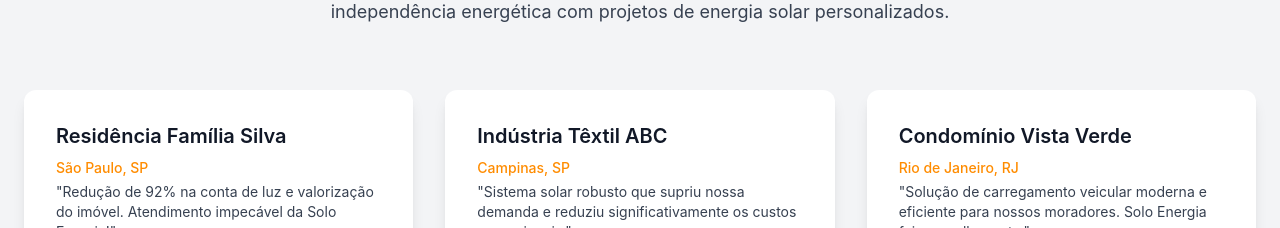
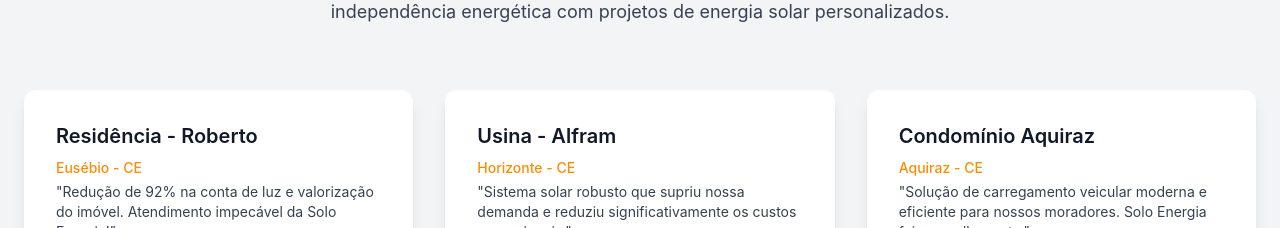
Before and after one commit to mateus-esm/Solo-Onepage-Site-V.1, a React (Vite) app: page / in a window 1280 px wide. Shown: the part 5080-5308 px from the top of the page. Built offline with nearby package versions, Linux system fonts and the light colour scheme.

Commit message:
Update case study details
Update titles and locations in the case studies section.

```diff
--- a/src/components/CaseStudiesSection.tsx
+++ b/src/components/CaseStudiesSection.tsx
@@ -1,26 +1,27 @@
 const CaseStudiesSection = () => {
   const cases = [{
     image: "https://images.unsplash.com/photo-1512917774080-9991f1c4c750?ixlib=rb-4.0.3&ixid=M3wxMjA3fDB8MHxwaG90by1wYWdlfHx8fGVufDB8fHx8fA%3D%3D&auto=format&fit=crop&w=1740&q=80",
-    title: "Residência Família Silva",
-    location: "São Paulo, SP",
+    title: "Residência - Roberto",
+    location: "Eusébio - CE",
     description: "Redução de 92% na conta de luz e valorização do imóvel. Atendimento impecável da Solo Energia!",
     result: "Economia e Sustentabilidade",
     fallback: "https://placehold.co/400x250/CCCCCC/FFFFFF?text=Projeto+Residencial&font=inter"
   }, {
     image: "https://images.unsplash.com/photo-1560439514-494f3036a092?ixlib=rb-4.0.3&ixid=M3wxMjA3fDB8MHxwaG90by1wYWdlfHx8fGVufDB8fHx8fA%3D%3D&auto=format&fit=crop&w=1740&q=80",
-    title: "Indústria Têxtil ABC",
-    location: "Campinas, SP",
+    title: "Usina - Alfram",
+    location: "Horizonte - CE",
     description: "Sistema solar robusto que supriu nossa demanda e reduziu significativamente os custos operacionais.",
     result: "Maior Competitividade",
     fallback: "https://placehold.co/400x250/CCCCCC/FFFFFF?text=Projeto+Comercial&font=inter"
   }, {
     image: "https://images.unsplash.com/photo-1580587771525-78b9dba3b914?ixlib=rb-4.0.3&ixid=M3wxMjA3fDB8MHxwaG90by1wYWdlfHx8fGVufDB8fHx8fA%3D%3D&auto=format&fit=crop&w=1674&q=80",
-    title: "Condomínio Vista Verde",
-    location: "Rio de Janeiro, RJ",
+    title: "Condomínio Aquiraz",
+    location: "Aquiraz - CE",
     description: "Solução de carregamento veicular moderna e eficiente para nossos moradores. Solo Energia foi a escolha certa.",
     result: "Mobilidade Sustentável",
     fallback: "https://placehold.co/400x250/CCCCCC/FFFFFF?text=Carregamento+EV&font=inter"
   }];
+
   const scrollToContact = () => {
     const element = document.getElementById('contato');
     if (element) {
```
